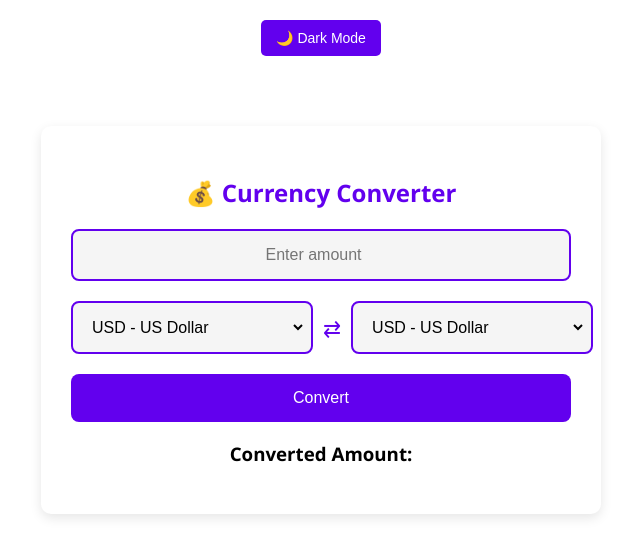
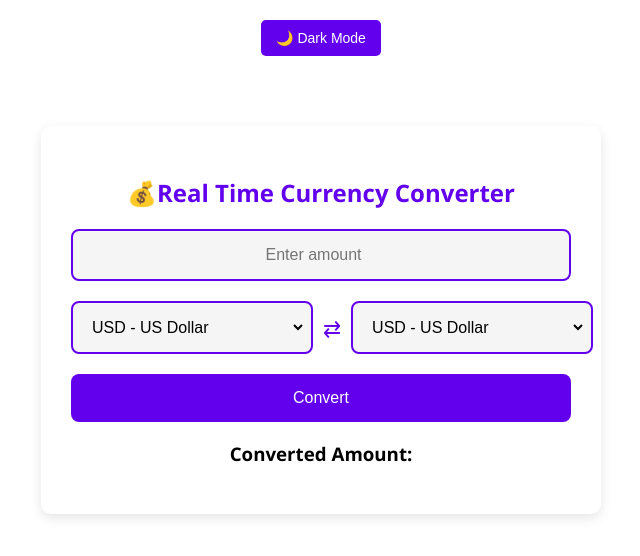
Before and after one commit to SyedShaadan/syedshaadan, a plain HTML site: page index.html in a window 1280 px wide. Shown: the whole page, without its empty margins (319-959 px from the left). Drawn offline with Linux system fonts and the light colour scheme.

Commit message:
Update index.html

```diff
--- a/index.html
+++ b/index.html
@@ -195,7 +195,7 @@
     <button id="themeToggle">🌙 Dark Mode</button>
 
     <div class="container">
-        <h2>💰 Currency Converter</h2>
+        <h2>💰Real Time Currency Converter</h2>
 
         <div class="converter">
             <div class="input-group">
```
